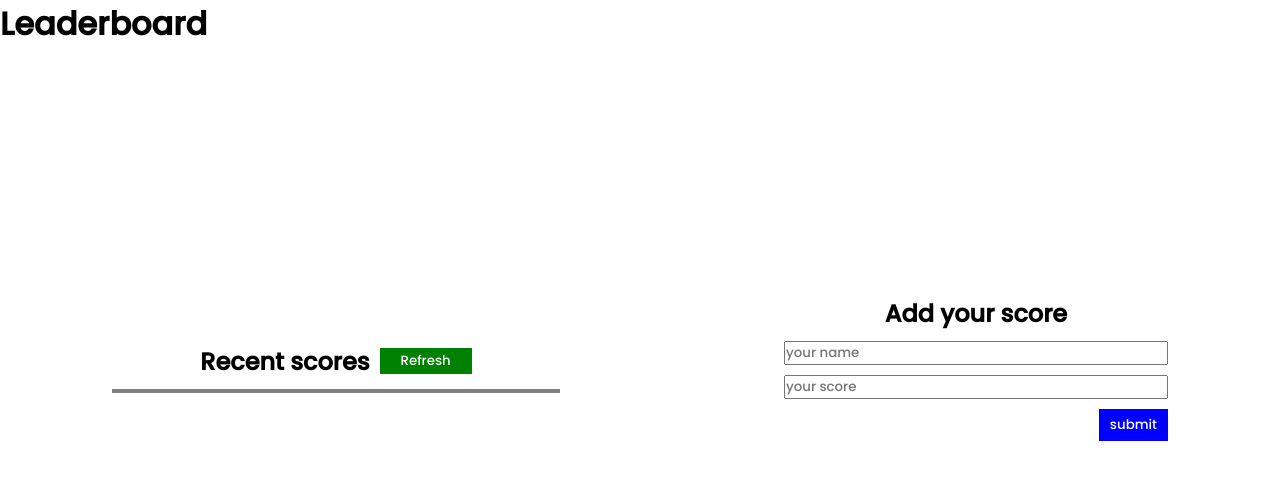
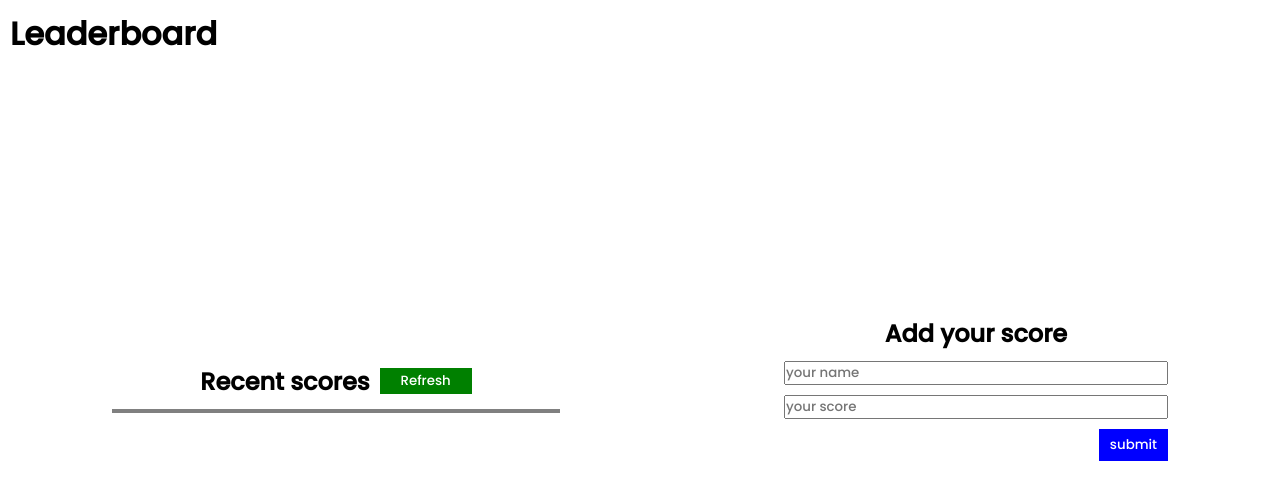
Before and after one commit to Ridwanullahi-code/Leaderboard, a website built with webpack: page src/template.html in a window 1280 px wide. Built offline with nearby package versions, Linux system fonts and the light colour scheme; no server answers.

Commit message:
last update

```diff
--- a/css/index.css
+++ b/css/index.css
@@ -6,7 +6,9 @@
   margin: 0;
   font-family: "Poppins", "Times New Roman", sans-serif;
 }
-
+header h1{
+  padding:10px;
+}
 main {
   height: 80vh;
   display: flex;
```
Also changed, not shown: 1 other file.
